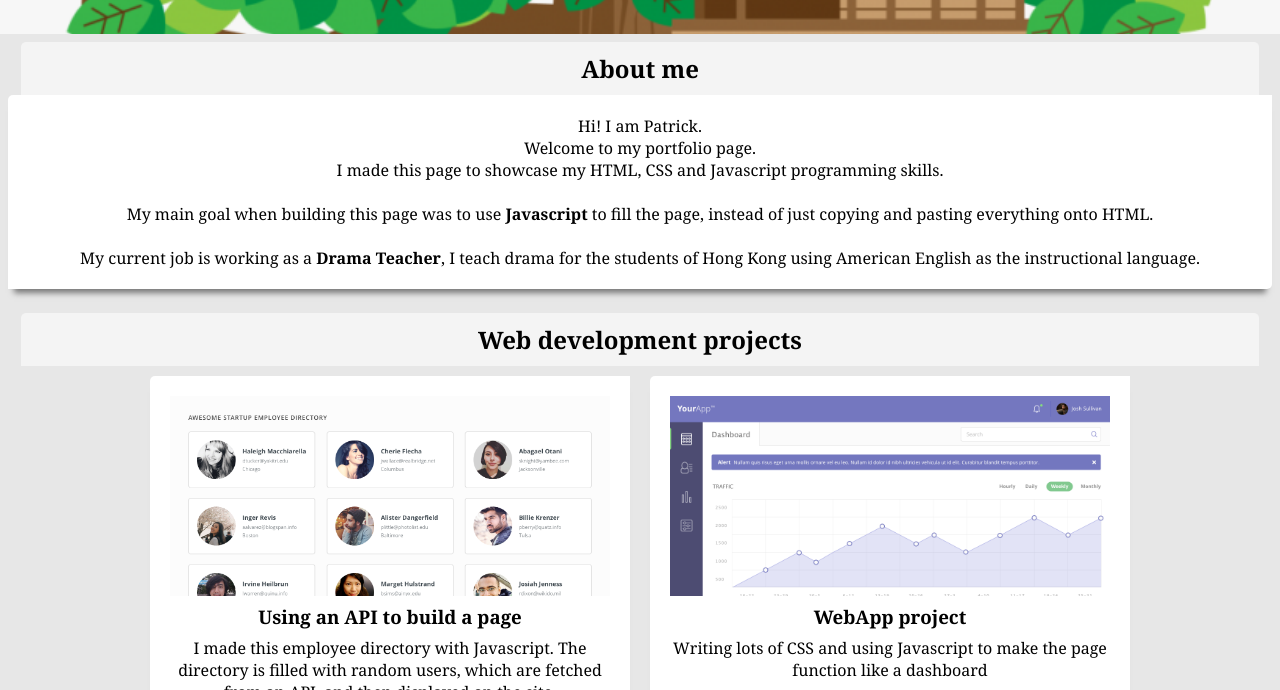
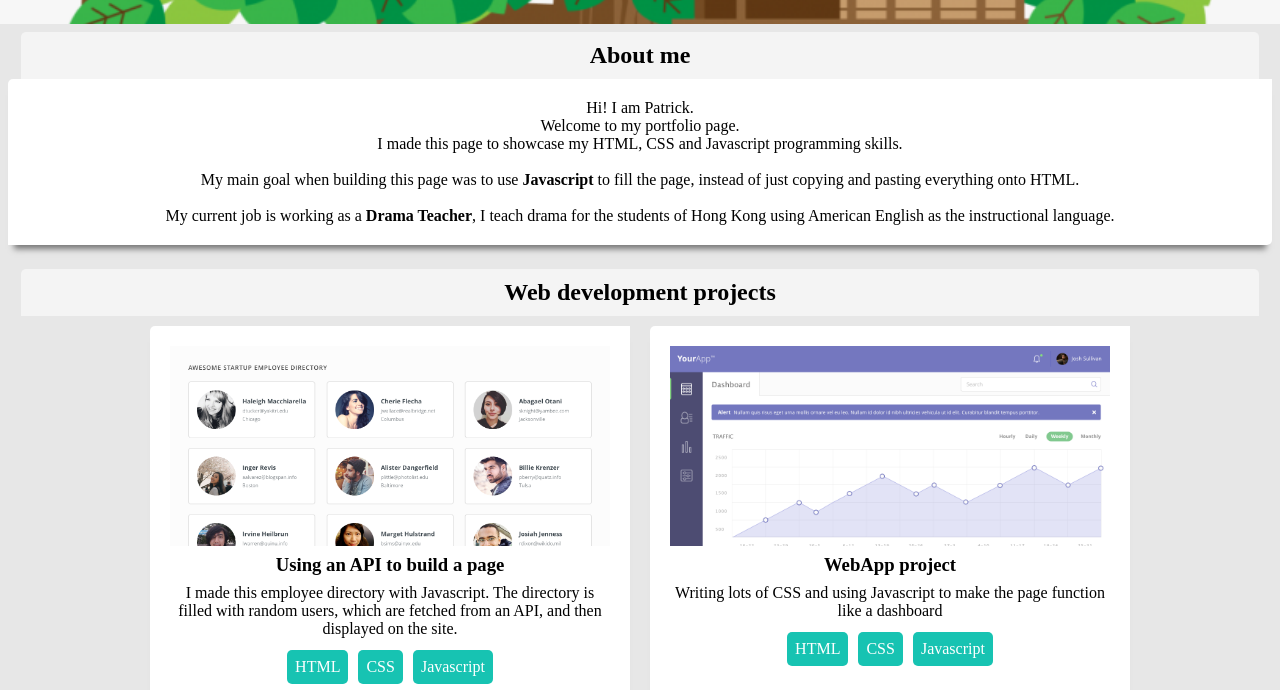
Before and after one commit to PakChiTang/PakChiTang.github.io, a plain HTML site: page index.html in a window 1280 px wide. Shown: the part 195-885 px from the top of the page. Drawn offline with Linux system fonts and the light colour scheme.

Commit message:
'Bookman' line 4

```diff
--- a/styles.css
+++ b/styles.css
@@ -1,7 +1,7 @@
 /* main styling */
 * {
     box-sizing: border-box;
-    font-family: 'Georgia';
+    font-family: 'Bookman';
     margin: 0;
 
 }
```
